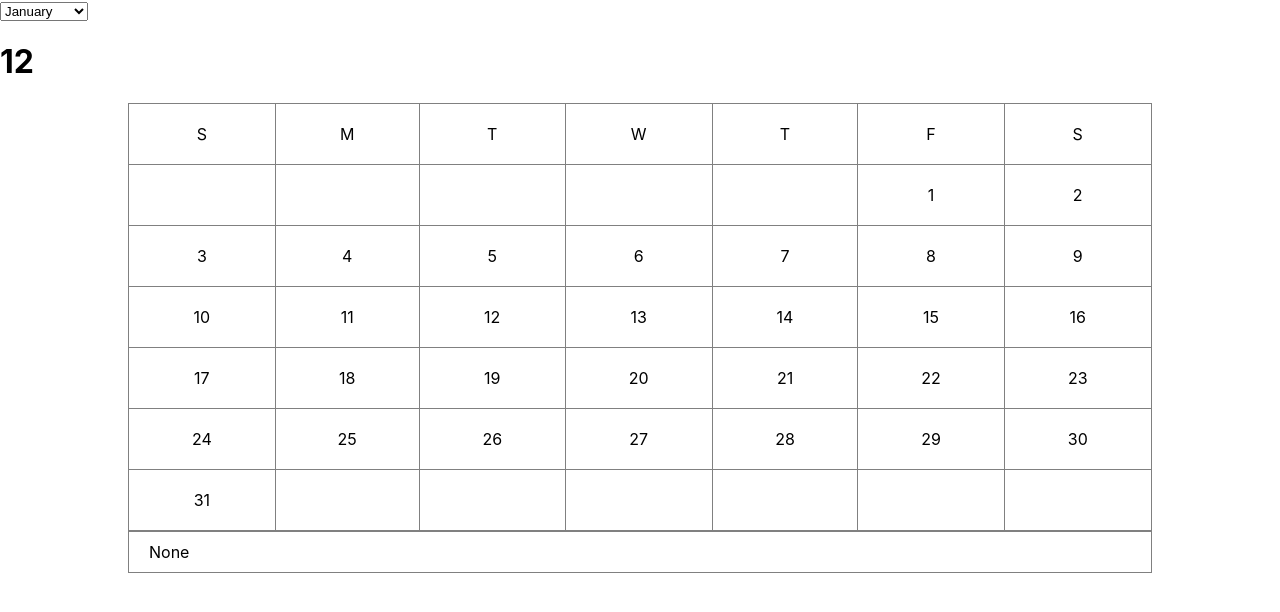
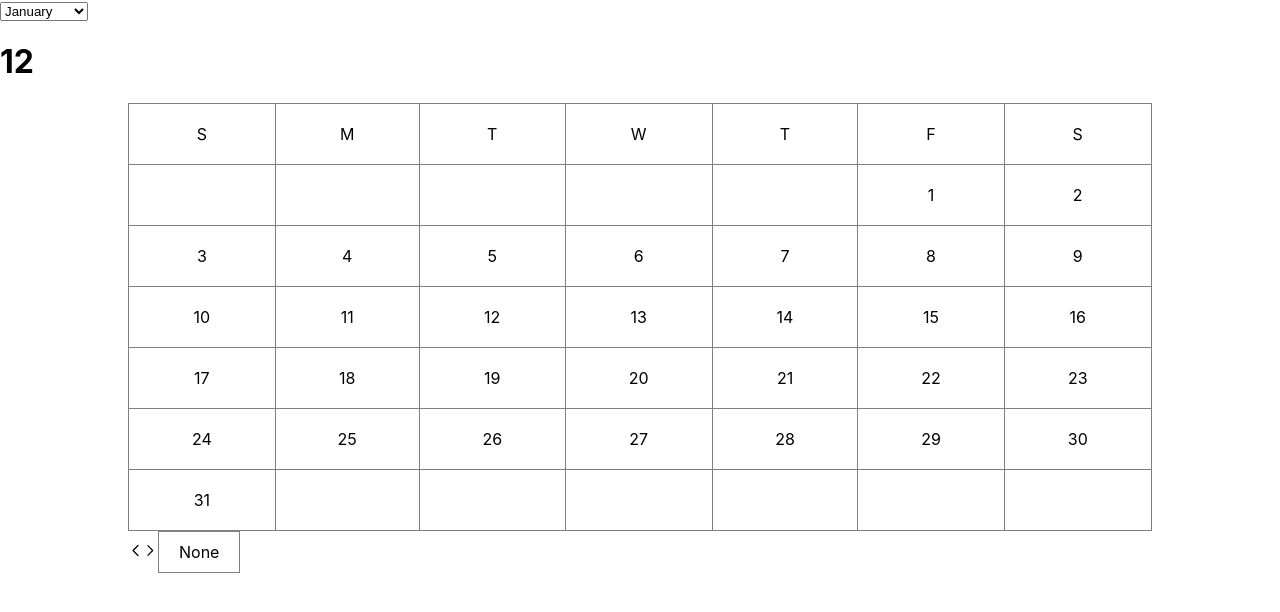
Before and after one commit to nikhilshuklainterbizconsulting/react-projects, a React (Create React App) app: page / in a window 1280 px wide. Shown: the top 612 px of the page. Built offline with nearby package versions, Linux system fonts and the light colour scheme.

Commit message:
Put arrows in dropdown

```diff
--- a/src/shared-components/dropdown.css
+++ b/src/shared-components/dropdown.css
@@ -1,14 +1,23 @@
 
 
 .dropdown-box {
+    position: relative;
     border: 1px solid grey;
     padding: 10px 20px;
-
     cursor: pointer;
+    display: inline-block;
 }
 
 .dropdown-list-container {
-    border: 1px solid rgb(81, 93, 199)
+    width: 100%;
+    border: 1px solid rgb(205, 210, 255);
+    border-radius: 14px;
+    position: absolute;
+    left: 0px;
+    bottom: -2px;
+    transform: translateY(100%);
+    background-color: #fff;
+    overflow: hidden;
 }
 
 .dropdown-list-item {
@@ -17,6 +26,7 @@
 }
 .dropdown-list-item:hover {
     padding: 10px 20px;
-    background-color: rgb(77, 77, 77);
-    color: white;
+    background-color: rgb(205, 210, 255);
+    /* background-color: rgb(218, 218, 218); */
+    /* color: white; */
 }
--- a/src/shared-components/dropdown.js
+++ b/src/shared-components/dropdown.js
@@ -4,8 +4,44 @@ import styles from './dropdown.css';
 import { useState } from 'react';
 export class Dropdown extends React.Component {
     dataList = [];
-    sendDataToParent = () => {};
-    switchVisibility = () => {};
+    sendDataToParent = () => { };
+    switchVisibility = () => { };
+    chooseNext = (next) => {
+        const currentlyChosenIndex = this.dataList.findIndex(option => option.SelectValue == this.state.currentlyChosen);
+        if (currentlyChosenIndex == -1) return;
+        if (next) {
+            if (this.dataList[currentlyChosenIndex + 1] && this.dataList[currentlyChosenIndex + 1].SelectValue) {
+                this.setState({
+                    currentlyChosen: this.dataList[currentlyChosenIndex + 1].SelectValue,
+                    currentlyChosenDisplayValue: this.dataList[currentlyChosenIndex + 1].DisplayValue,
+                });
+            }
+            else {
+                if (this.dataList[0] && this.dataList[0].SelectValue) {
+                    this.setState({
+                        currentlyChosen: this.dataList[0].SelectValue,
+                        currentlyChosenDisplayValue: this.dataList[0].DisplayValue,
+                    });
+                }
+            }
+            return;
+        }
+
+        if (this.dataList[currentlyChosenIndex -1] && this.dataList[currentlyChosenIndex -1].SelectValue) {
+            this.setState({
+                currentlyChosen: this.dataList[currentlyChosenIndex - 1].SelectValue,
+                currentlyChosenDisplayValue: this.dataList[currentlyChosenIndex - 1].DisplayValue,
+            });
+        }
+        else {
+            if (this.dataList[this.dataList.length - 1] && this.dataList[this.dataList.length - 1].SelectValue) {
+                this.setState({
+                    currentlyChosen: this.dataList[this.dataList.length - 1].SelectValue,
+                    currentlyChosenDisplayValue: this.dataList[this.dataList.length - 1].DisplayValue,
+                });
+            }
+        }
+    };
     constructor(props) {
         super();
         if (props.dataList && Array.isArray(props.dataList)) {
@@ -13,10 +49,12 @@ export class Dropdown extends React.Component {
         }
         this.state = {
             dropdownVisible: false,
-            currentlyChosen: "None"
+            currentlyChosen: null,
+            currentlyChosenDisplayValue: "None"
         };
         if (props.optionChosen) {
-            this.setState({ sendDataToParent: props.optionChosen });
+            this.sendDataToParent = props.optionChosen;
+            // this.setState({ sendDataToParent: props.optionChosen });
         }
         if (props.value) {
             this.setState({ currentlyChosen: props.value });
@@ -25,21 +63,40 @@ export class Dropdown extends React.Component {
 
     render() {
         return (<>
-            <div onClick={ () =>  { this.setState({ dropdownVisible: !this.state.dropdownVisible}) } } className='dropdown-box'>
-                { this.state.currentlyChosen }
+            <div style={ { display: "inline-block", width: "15px", cursor: "pointer" } } onClick={() => {
+                this.chooseNext(false)
+            }} >
+                <svg width="15" height="15" viewBox="0 0 24 24" fill="none" xmlns="http://www.w3.org/2000/svg">
+                    <path d="M16 20L8 12L16 4" stroke="black" stroke-width="2" stroke-linecap="round" stroke-linejoin="round"/>
+                </svg>
             </div>
-            <div className='dropdown-list-container' style={ { display: this.state.dropdownVisible ? "block" : "none" } } >
+            <div style={ { display: "inline-block", width: "15px", cursor: "pointer" } } onClick={() => {
+                this.chooseNext(true)
+            }}>
+                <svg width="15" height="15" viewBox="0 0 25 24" fill="none" xmlns="http://www.w3.org/2000/svg">
+                    <path d="M8.09766 4L16.0977 12L8.09766 20" stroke="black" stroke-width="2" stroke-linecap="round" stroke-linejoin="round"/>
+                </svg>
+            </div>
+            <div onClick={() => { this.setState({ dropdownVisible: !this.state.dropdownVisible }) }} className='dropdown-box'>
+                { this.state.currentlyChosenDisplayValue }
+                <div className='dropdown-list-container'
+                    onMouseLeave={() => { this.setState({ dropdownVisible: false }); } }
+                    style={{ display: this.state.dropdownVisible ? "block" : "none" }} >
                     {
                         this.dataList.map((listItem, listItemIndex) => {
                             return (
                                 <>
-                                <div onClick = { () => {
-                                            if(listItem.SelectValue) {
-                                                this.setState({ currentlyChosen: listItem.SelectValue, dropdownVisible: false });
+                                    <div onClick={() => {
+                                        if (listItem.SelectValue) {
+                                            this.setState({ currentlyChosen: listItem.SelectValue,
+                                                currentlyChosenDisplayValue: listItem.DisplayValue ,
+                                                dropdownVisible: false
+                                            });
                                         }
                                         this.sendDataToParent(listItem, listItemIndex);
                                     }
-                                    } className='dropdown-list-item'>{ listItem.DisplayValue }
+                                    }
+                                        className='dropdown-list-item'>{listItem.DisplayValue}
                                     </div>
                                 </>
                             );
@@ -47,6 +104,8 @@ export class Dropdown extends React.Component {
                     }
 
                 </div>
+            </div>
+
         </>);
     };
 }
```
Lines whose indentation alone changed are shown as unchanged.
